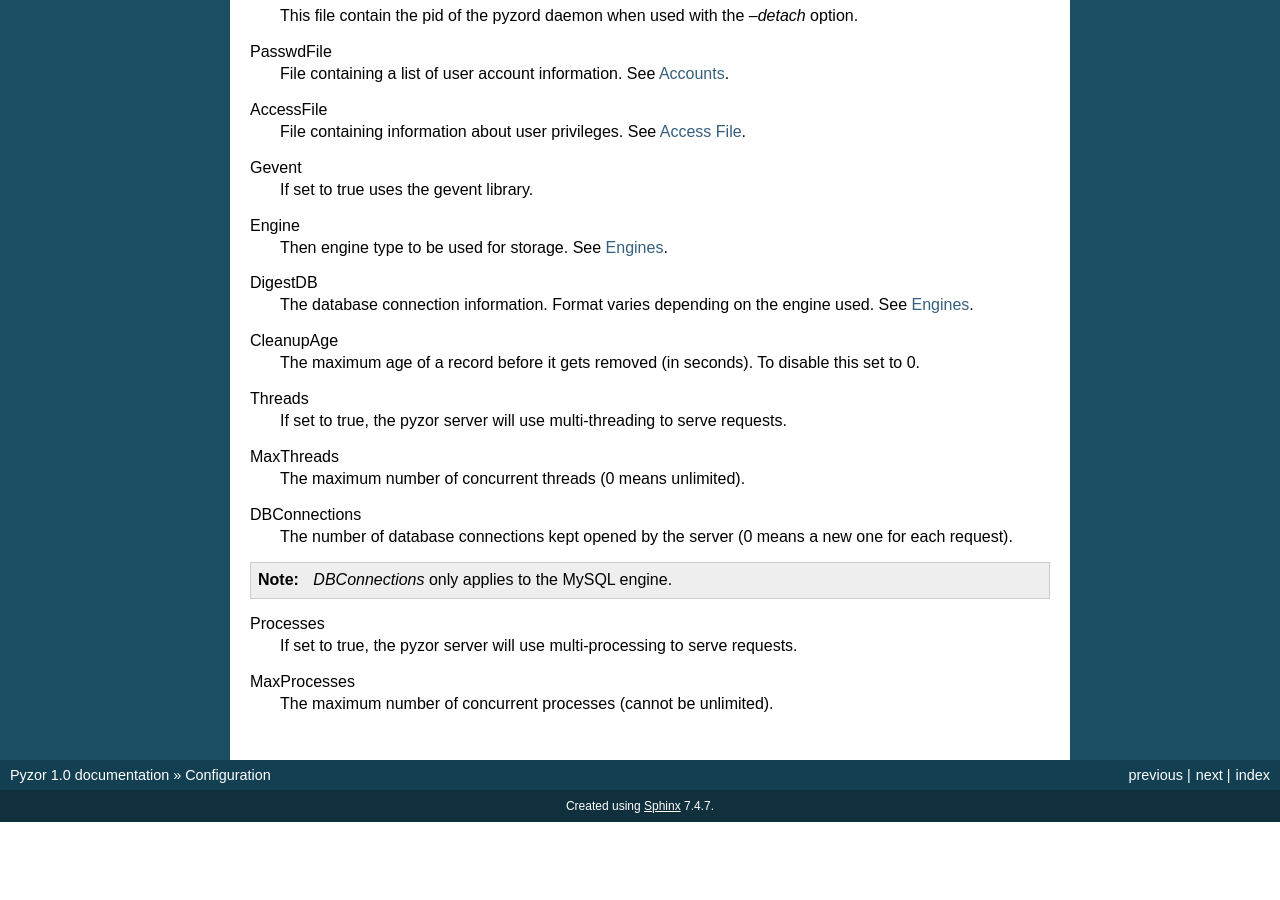
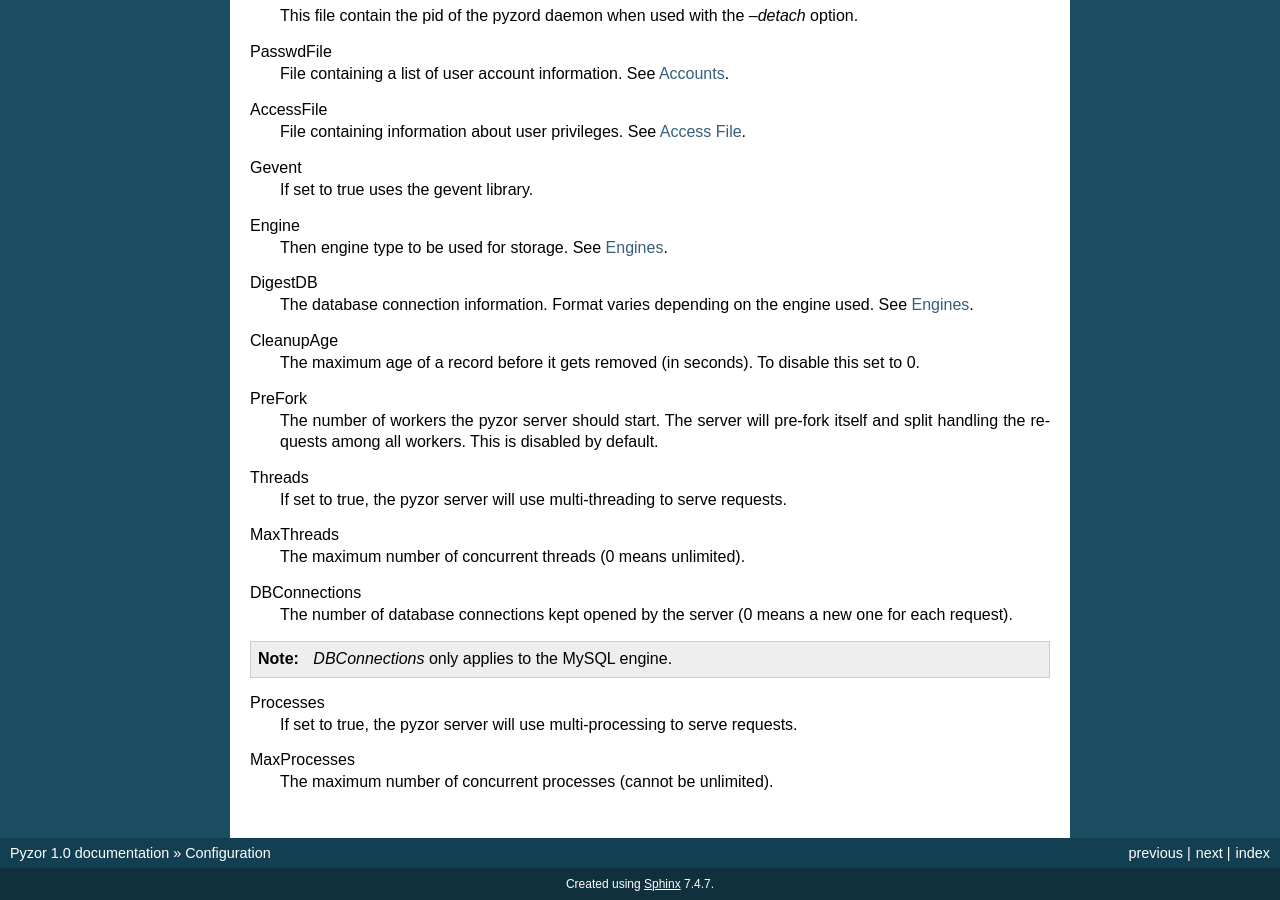
Before and after one commit to SpamExperts/pyzor, a Sphinx documentation site: the page built from docs/config.rst, in a window 1280 px wide and 900 px high, scrolled down 1331 px. Built offline with Sphinx 7.4.7, drawn with Linux system fonts in a browser that asks for light colours; before the commit the page ends 2153 px from its top, so only the background shows below that.

Commit message:
Refs. #26. Update documentation and config sample with the new PreFork option.

```diff
--- a/docs/config.rst
+++ b/docs/config.rst
@@ -101,6 +101,11 @@ CleanupAge
     The maximum age of a record before it gets removed (in seconds). To
     disable this set to 0.
 
+PreFork
+    The number of workers the pyzor server should start. The server will
+    pre-fork itself and split handling the requests among all workers.
+    This is disabled by default.
+
 Threads
     If set to true, the pyzor server will use multi-threading to serve
     requests.
```
Also changed, not shown: 1 other file.
